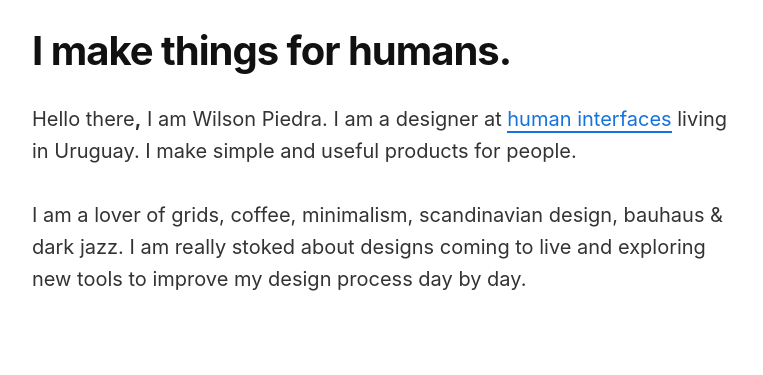
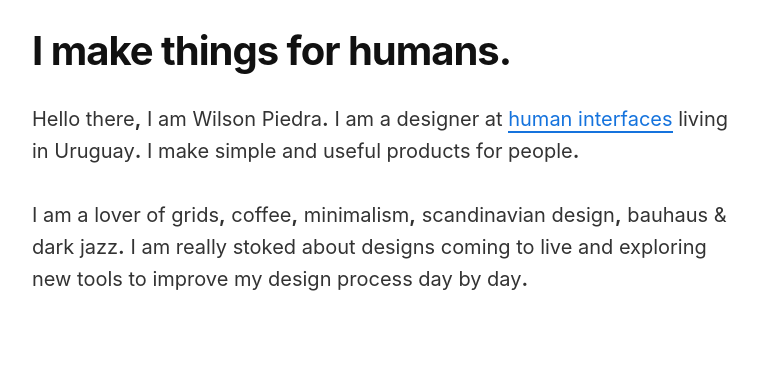
Before and after one commit to wilsonpiedra/wilsonpiedra.github.io, a Jekyll site: the page built from index2.html, in a window 1280 px wide. Shown: the part 161-536 px from the top of the page, without its empty margins (258-1021 px from the left). Built offline with Jekyll 4.4.1, drawn with Linux system fonts in a browser that asks for light colours; nearby versions of some CDN libraries.

Commit message:
Update index2.html

```diff
--- a/index2.html
+++ b/index2.html
@@ -3,8 +3,8 @@
 ---
 <div class="home">
 <h1 class="animated fadeIn">I make things for humans.</h1>
-<p class="animated fadeIn">Hello there<span class="dot">,</span> I am Wilson Piedra<span id="dot">.</span> I am a designer at <a href="http://humaninterfaces.design">human interfaces</a> living in Uruguay<span id="dot">.</span> I make simple and useful products for people<span id="dot">.</span></p>
-<p class="animated fadeIn">I am a lover of grids<span id="dot">,</span> coffee<span id="dot">,</span> minimalism<span id="dot">,</span> scandinavian design<span id="dot">,</span> bauhaus & dark jazz<span id="dot">.</span> I am really stoked about designs coming to live and exploring new tools to improve my design process day by day<span id="dot">.</span></p>
+<p class="animated fadeIn">Hello there<span class="dot">,</span> I am Wilson Piedra<span class="dot">.</span> I am a designer at <a href="http://humaninterfaces.design">human interfaces</a> living in Uruguay<span class="dot">.</span> I make simple and useful products for people<span class="dot">.</span></p>
+<p class="animated fadeIn">I am a lover of grids<span class="dot">,</span> coffee<span class="dot">,</span> minimalism<span class="dot">,</span> scandinavian design<span class="dot">,</span> bauhaus & dark jazz<span class="dot">.</span> I am really stoked about designs coming to live and exploring new tools to improve my design process day by day<span class="dot">.</span></p>
 <h2>Work</h2>
 <h2>Blog</h2>
 <div class="writing">
```
